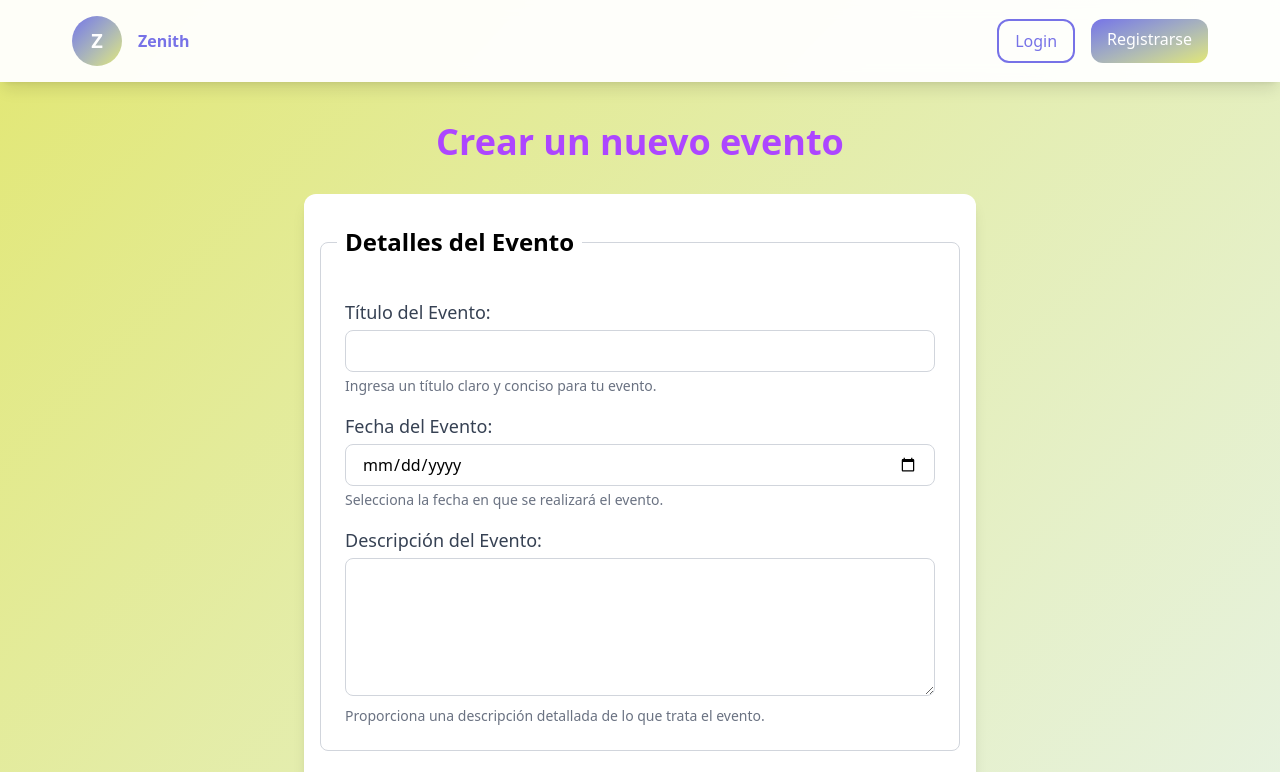
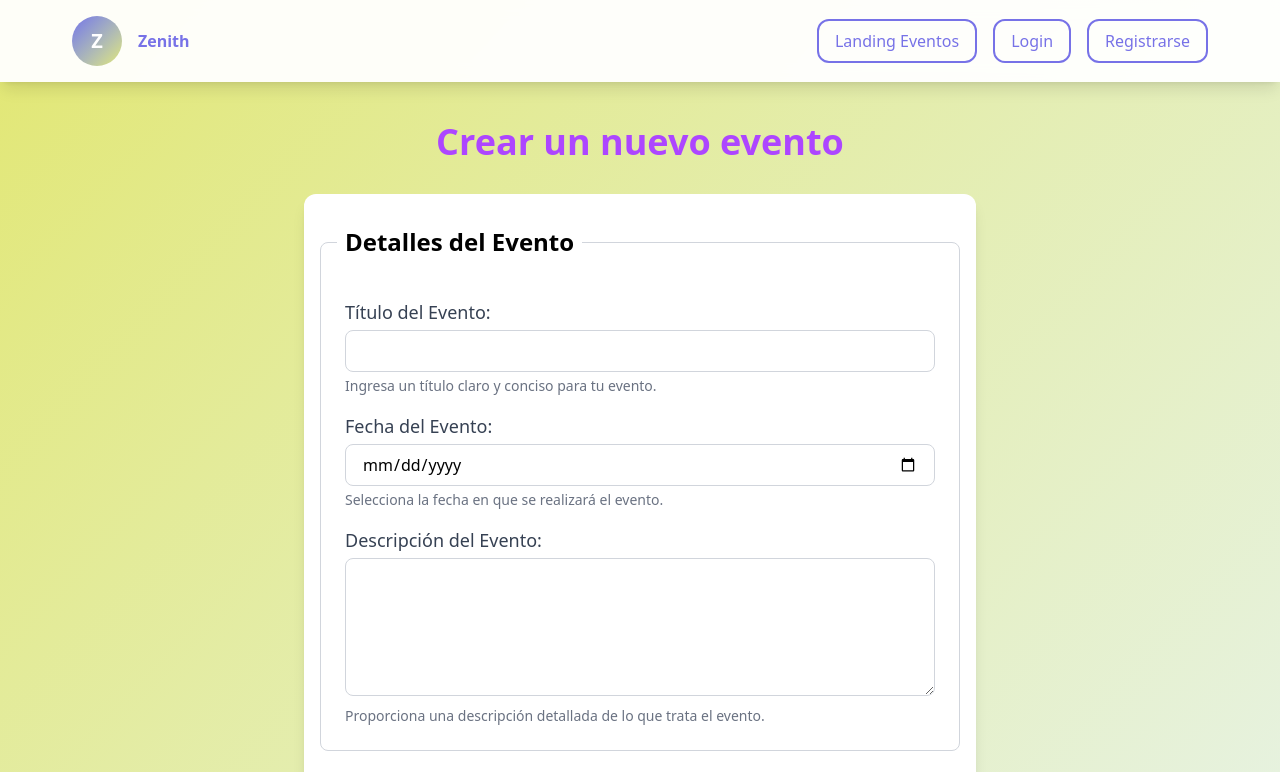
Before and after one commit to santiyosa/menteconectadafront, a plain HTML site: page PubliacionEventos/pages/creacion-eventos.html in a window 1280 px wide. Shown: the top 772 px of the page. Drawn offline with nearby package versions, Linux system fonts and the light colour scheme.

Commit message:
Feature: Se añadió el botón para volver a la landing del módulo de eventos a casi todas las pages

```diff
--- a/PubliacionEventos/pages/creacion-eventos.html
+++ b/PubliacionEventos/pages/creacion-eventos.html
@@ -19,10 +19,21 @@
         <span class="font-bold text-[#7772e7]">Zenith</span>
       </div>
       <div class="flex gap-4">
-        <a href="#login"
-          class="px-4 py-2 rounded-[12px] border-2 border-[#7772e7] text-[#7772e7] font-medium transition hover:bg-[#7772e7] hover:text-white hover:-translate-y-0.5">Login</a>
-        <a href="#register"
-          class="px-4 py-2 rounded-[12px] bg-gradient-to-br from-[#7772e7] to-[#e2e772] text-white font-medium transition hover:-translate-y-0.5 hover:shadow-lg">Registrarse</a>
+         <a
+            href="/PubliacionEventos/landing/landing-eventos.html"
+            class="px-4 py-2 rounded-[12px] border-2 border-[#7772e7] text-[#7772e7] font-medium transition hover:bg-[#7772e7] hover:text-white hover:-translate-y-0.5"
+            >Landing Eventos</a
+          >
+          <a
+            href="#login"
+            class="px-4 py-2 rounded-[12px] border-2 border-[#7772e7] text-[#7772e7] font-medium transition hover:bg-[#7772e7] hover:text-white hover:-translate-y-0.5"
+            >Login</a
+          >
+          <a
+            href="#register"
+            class="px-4 py-2 rounded-[12px] border-2 border-[#7772e7] text-[#7772e7] font-medium transition hover:bg-[#7772e7] hover:text-white hover:-translate-y-0.5"
+            >Registrarse</a
+          >
       </div>
     </div>
   </header>
```
Also changed, not shown: PubliacionEventos/pages/lista-eventos.html (+7 -1 lines).
